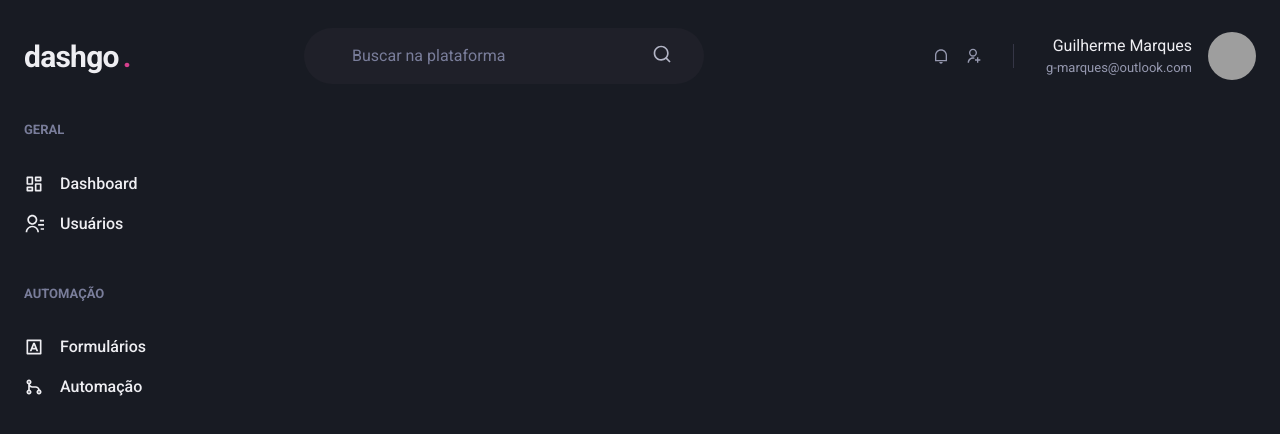
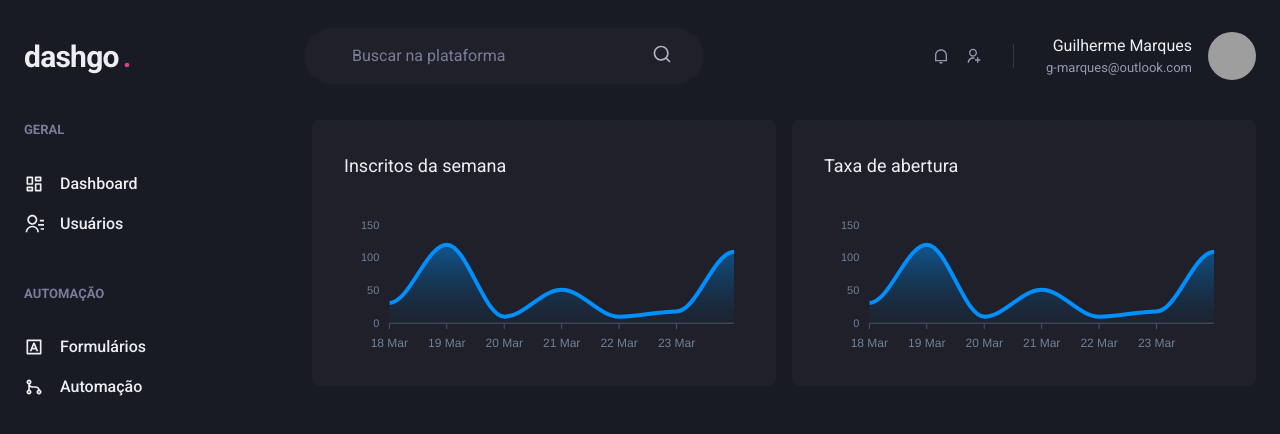
Before and after one commit to GuilhermeMarques1/dashgo-ignite, a Next.js app: page /dashboard in a window 1280 px wide. Shown: the top 434 px of the page. Built offline with nearby package versions, Linux system fonts and the light colour scheme; grey boxes are pictures that could not be loaded.

Commit message:
feat: Add charts

```diff
--- a/package.json
+++ b/package.json
@@ -13,9 +13,11 @@
     "@chakra-ui/react": "^2.8.2",
     "@emotion/react": "^11.11.3",
     "@emotion/styled": "^11.11.0",
+    "apexcharts": "^3.48.0",
     "framer-motion": "^11.0.3",
     "next": "14.1.0",
     "react": "^18",
+    "react-apexcharts": "^1.4.1",
     "react-dom": "^18",
     "react-icons": "^5.0.1"
   },
--- a/src/pages/dashboard.tsx
+++ b/src/pages/dashboard.tsx
@@ -1,6 +1,67 @@
 import { Header } from "@/Components/Header";
 import { Sidebar } from "@/Components/Sidebar";
-import { Flex } from "@chakra-ui/react";
+import { Box, Flex, SimpleGrid, Text, theme } from "@chakra-ui/react";
+import dynamic from "next/dynamic";
+import { ApexOptions } from "apexcharts";
+
+const Chart = dynamic(() => import("react-apexcharts"), {
+  ssr: false, // carregamento apenas pelo lado do cliente (Browser)
+});
+
+const options: ApexOptions = {
+  chart: {
+    toolbar: {
+      show: false,
+    },
+    zoom: {
+      enabled: false,
+    },
+    foreColor: theme.colors.gray[500],
+  },
+  grid: {
+    show: false,
+  },
+  dataLabels: {
+    enabled: false,
+  },
+  tooltip: {
+    enabled: false,
+  },
+  xaxis: {
+    type: "datetime",
+    axisBorder: {
+      color: theme.colors.gray[600],
+    },
+    axisTicks: {
+      color: theme.colors.gray[600],
+    },
+    categories: [
+      "2024-03-18T00:00:00.000Z",
+      "2024-03-19T00:00:00.000Z",
+      "2024-03-20T00:00:00.000Z",
+      "2024-03-21T00:00:00.000Z",
+      "2024-03-22T00:00:00.000Z",
+      "2024-03-23T00:00:00.000Z",
+      "2024-03-24T00:00:00.000Z",
+    ],
+  },
+  fill: {
+    opacity: 0.3,
+    type: "gradient",
+    gradient: {
+      shade: "dark",
+      opacityFrom: 0.7,
+      opacityTo: 0.3,
+    },
+  },
+};
+
+const series = [
+  {
+    name: "series1",
+    data: [31, 120, 10, 51, 10, 18, 109],
+  },
+];
 
 export default function Dashboard() {
   return (
@@ -9,6 +70,26 @@
 
       <Flex w="100%" my="6" maxW="1480" mx="auto" px="6">
         <Sidebar />
+
+        <SimpleGrid
+          flex="1"
+          gap="4"
+          minChildWidth="320px"
+          alignItems="flex-start"
+        >
+          <Box p="8" bg="gray.800" borderRadius="8" pb="4">
+            <Text fontSize="large" mb="4">
+              Inscritos da semana
+            </Text>
+            <Chart options={options} series={series} type="area" height={160} />
+          </Box>
+          <Box p="8" bg="gray.800" borderRadius="8" pb="4">
+            <Text fontSize="large" mb="4">
+              Taxa de abertura
+            </Text>
+            <Chart options={options} series={series} type="area" height={160} />
+          </Box>
+        </SimpleGrid>
       </Flex>
     </Flex>
   );
```
Also changed, not shown: 1 other file (tests, documents, lock files or other folders).
